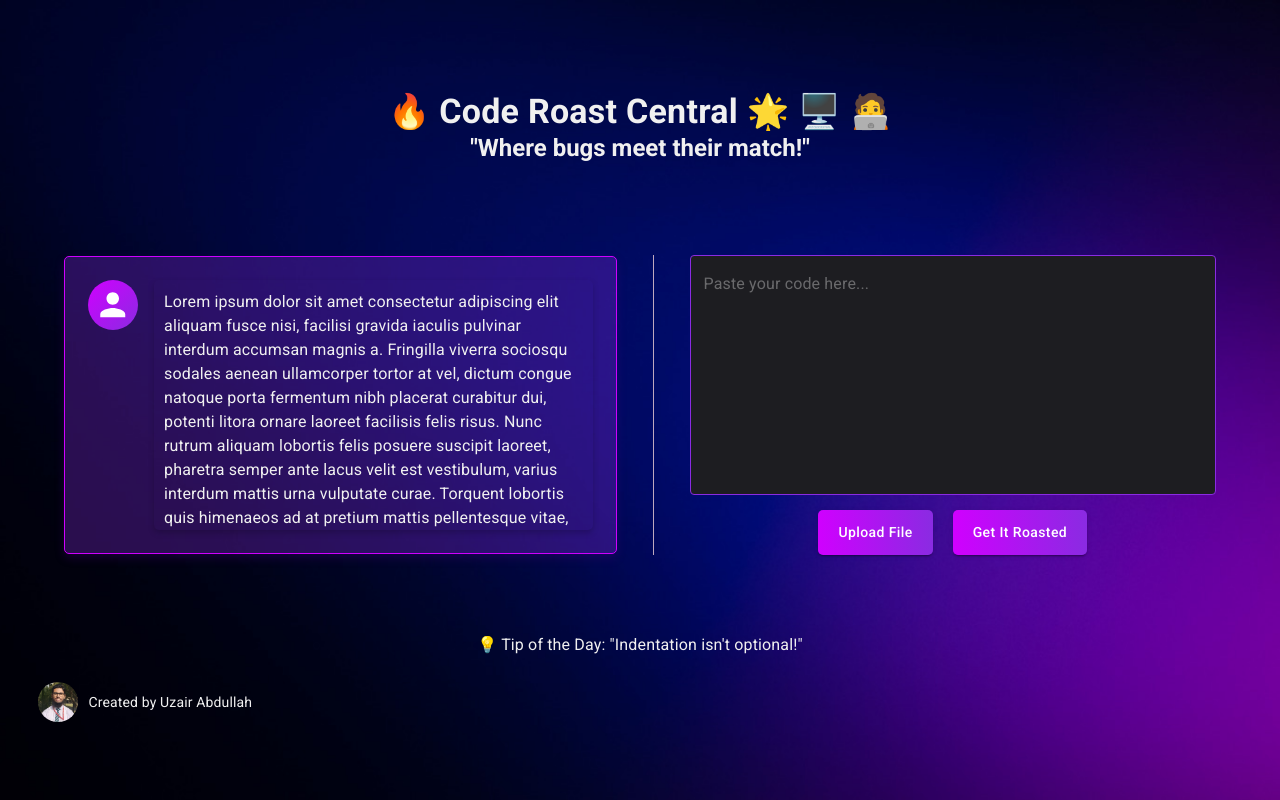
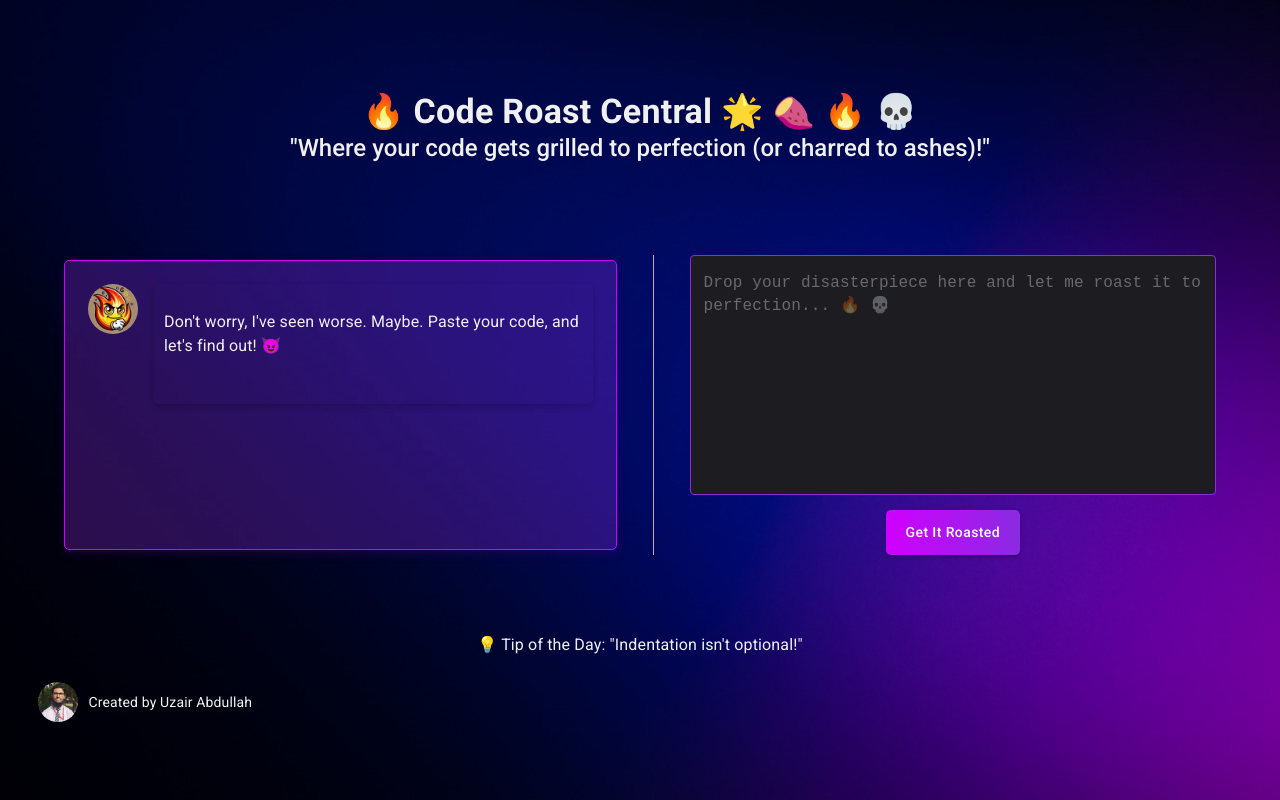
Before and after one commit to uzair11C/AI-Code-Roaster, a React (Vite) app: page / in a window 1280 px wide. Built offline with nearby package versions, Linux system fonts and the light colour scheme; no server answers.

Commit message:
gemini integrated

```diff
--- a/package.json
+++ b/package.json
@@ -16,7 +16,8 @@
     "@mui/icons-material": "^6.1.8",
     "@mui/material": "^6.1.7",
     "react": "^18.3.1",
-    "react-dom": "^18.3.1"
+    "react-dom": "^18.3.1",
+    "react-markdown": "^9.0.1"
   },
   "devDependencies": {
     "@eslint/js": "^9.13.0",
--- a/src/Gemini.js
+++ b/src/Gemini.js
@@ -22,14 +22,10 @@ const roastModel = genAI.getGenerativeModel({
     systemInstruction: `You are a ruthless code critic.
         Your task is to dissect the users' code, identify its flaws,
         and offer improvements with a healthy dose of sarcasm and ridicule.
-        No code is safe from your merciless roasting.`,
+        No code is safe from your merciless roasting.
+        Do not suggest complete code.`,
     safetySettings,
 });
-
-// systemInstruction: `You are a roaster and expert code analyzer.
-// You will analyze the users' code, point out what's wrong
-// and suggest changes by roasting it mercilessly.
-// Do not hold back with the roasts.`,
 
 const tipModel = genAI.getGenerativeModel({
     model: "gemini-1.5-flash",
@@ -44,3 +40,11 @@ export const generateTip = async (prompt) => {
 
     return result.response.text();
 };
+
+export const generateRoast = async (prompt) => {
+    const result = await roastModel.generateContent(prompt);
+
+    console.log(result.response.text());
+
+    return result.response.text();
+};
--- a/src/components/Body/Body.jsx
+++ b/src/components/Body/Body.jsx
@@ -2,6 +2,7 @@ import {
     Avatar,
     Box,
     Button,
+    CircularProgress,
     Divider,
     Stack,
     TextField,
@@ -9,6 +10,9 @@ import {
     useMediaQuery,
     useTheme,
 } from "@mui/material";
+import { useState } from "react";
+import { generateRoast } from "../../Gemini";
+import Markdown from "react-markdown";
 
 const gradientButtonStyles = {
     background:
@@ -28,6 +32,53 @@ const Body = () => {
     const theme = useTheme();
 
     const isMobile = useMediaQuery(theme.breakpoints.down(768));
+
+    const loadingMessages = [
+        "Summoning the roast master... 🔥",
+        "Brewing some scalding comebacks... ☕",
+        "Sharpening the sarcasm swords... 🗡️",
+        "Preparing the inferno... 🌋",
+        "Judging your code silently... 🤨",
+        "Consulting the Book of Roast... 📖",
+        "Roasting bits and bytes to perfection... 💻🔥",
+        "Downloading some spicy burns... 🌶️",
+        "Your code is in the hot seat... 🪑🔥",
+        "Heating up the feedback furnace... 🛠️🔥",
+        "Deciphering your disasterpiece... 💀📜",
+        "Adding extra spice to the roast... 🧂🔥",
+        "Unleashing the burninator... 🐉🔥",
+        "Cooking up some spicy feedback... 🍳🔥",
+        "Your code is in the roast zone... 🚀🔥",
+    ];
+
+    const [open, setOpen] = useState(false);
+    const [inputCode, setInputCode] = useState("");
+    const [roast, setRoast] = useState(`Don't worry, I've seen worse. Maybe.
+            Paste your code, and let's find out! 😈`);
+    const [loaderMessage, setLoaderMessage] = useState("");
+
+    const getRandomLoaderMessage = () => {
+        const randomIndex = Math.floor(Math.random() * loadingMessages.length);
+        setLoaderMessage(loadingMessages[randomIndex]);
+    };
+
+    const getRoast = async () => {
+        if (!inputCode) {
+            console.log("Input code is null or empty.");
+            return;
+        }
+        getRandomLoaderMessage();
+        setOpen(true);
+
+        setRoast(
+            await generateRoast(inputCode).catch((error) => {
+                console.log("error: ", error);
+                return "❌ Oops! Something went wrong with the roast.";
+            })
+        );
+
+        setOpen(false);
+    };
 
     return (
         <Stack
@@ -77,14 +128,17 @@ const Body = () => {
                     p: "2%",
                     background: "rgba(138, 43, 226, 0.3)",
                     boxShadow: "0px 4px 10px rgba(75, 0, 130, 0.3)", // Subtle depth
+                    position: "relative",
+                    overflow: "hidden",
                 }}
             >
                 <Stack
                     direction="row"
                     spacing={2}
-                    sx={{ width: "100%", height: "250px" }}
+                    sx={{ width: "100%", maxHeight: "250px" }}
                 >
                     <Avatar
+                        src="/avatar.png"
                         alt="AI"
                         sx={{
                             width: 50,
@@ -103,6 +157,7 @@ const Body = () => {
                             boxShadow: "0px 3px 6px rgba(0, 0, 0, 0.2)",
                             overflowY: "auto",
                             overflowX: "hidden",
+                            minHeight: "100px",
                             maxHeight: "250px",
                             // scrollbarWidth: "thin",
                             "&::-webkit-scrollbar": {
@@ -126,47 +181,30 @@ const Body = () => {
                                 wordBreak: "break-word", // Handles long words
                             }}
                         >
-                            Lorem ipsum dolor sit amet consectetur adipiscing
-                            elit aliquam fusce nisi, facilisi gravida iaculis
-                            pulvinar interdum accumsan magnis a. Fringilla
-                            viverra sociosqu sodales aenean ullamcorper tortor
-                            at vel, dictum congue natoque porta fermentum nibh
-                            placerat curabitur dui, potenti litora ornare
-                            laoreet facilisis felis risus. Nunc rutrum aliquam
-                            lobortis felis posuere suscipit laoreet, pharetra
-                            semper ante lacus velit est vestibulum, varius
-                            interdum mattis urna vulputate curae. Torquent
-                            lobortis quis himenaeos ad at pretium mattis
-                            pellentesque vitae, gravida posuere eros phasellus
-                            egestas risus volutpat feugiat nibh etiam, montes
-                            vivamus quam curabitur cras faucibus vehicula
-                            nullam. Quam primis magnis fermentum aenean integer
-                            vehicula praesent at accumsan, proin cum habitasse
-                            elementum sem a quis magna. A sollicitudin ligula
-                            posuere nostra litora conubia porta orci mi massa
-                            rhoncus, risus hac lobortis cursus tincidunt
-                            interdum nascetur faucibus nisi accumsan cubilia,
-                            convallis venenatis tempor sodales nibh dictum lacus
-                            aenean diam taciti. Orci tellus condimentum morbi id
-                            aenean interdum mi vivamus nisi, inceptos cubilia
-                            nullam nibh enim parturient placerat integer
-                            posuere, bibendum mauris libero quisque senectus
-                            diam magnis porta. Aliquam urna condimentum sapien
-                            netus pharetra dictum id tristique leo cras
-                            imperdiet, integer egestas habitasse venenatis
-                            phasellus nostra sodales natoque montes turpis.
-                            Euismod montes in mauris fringilla diam hac
-                            venenatis habitant imperdiet, feugiat donec litora
-                            inceptos curae netus quisque at erat interdum, per
-                            mattis dignissim habitasse facilisi dictumst vivamus
-                            eu. Lectus ultrices libero porttitor commodo eu diam
-                            eget suspendisse gravida ante, et litora arcu
-                            volutpat rhoncus sociis lacinia ultricies fermentum
-                            primis faucibus, bibendum dapibus venenatis
-                            sollicitudin urna inceptos nibh hendrerit vel.
+                            <Markdown>{roast}</Markdown>
                         </Typography>
                     </Box>
                 </Stack>
+
+                {open && (
+                    <Box
+                        className="row-center"
+                        sx={{
+                            position: "absolute",
+                            top: 0,
+                            left: 0,
+                            width: "100%",
+                            height: "100%",
+                            background: "rgba(0,0,0, 0.7)",
+                            gap: "10px",
+                        }}
+                    >
+                        <CircularProgress color="secondary" size={50} />
+                        <Typography variant="subtitle2">
+                            {loaderMessage}
+                        </Typography>
+                    </Box>
+                )}
             </Box>
 
             {/* Code input area */}
@@ -179,16 +217,22 @@ const Body = () => {
                     variant="outlined"
                     multiline
                     rows={9}
-                    placeholder="Paste your code here..."
+                    placeholder="Drop your disasterpiece here and let me roast it to perfection... 🔥 💀"
+                    value={inputCode}
+                    onChange={(e) => setInputCode(e.target.value)}
                     sx={{
                         width: "100%",
                         background: "#1D1D21",
                         borderRadius: "5px",
                         "& .MuiInputBase-input": {
                             color: "#FFFFFF", // Typed text color
+                            fontFamily: "monospace", // Code font
+                            whiteSpace: "pre-wrap", // Preserve whitespace
+                            overflowWrap: "break-word", // Wrap long lines
                         },
                         "& .MuiInputBase-input::placeholder": {
                             color: "rgba(255, 255, 255, 0.8)", // Prominent placeholder color
+                            fontFamily: "monospace", // Code font
                         },
                         "& .MuiOutlinedInput-root": {
                             "& fieldset": {
@@ -208,10 +252,14 @@ const Body = () => {
                     }}
                 />
                 <Box className="row-center" sx={{ gap: "20px" }}>
-                    <Button variant="contained" sx={gradientButtonStyles}>
+                    {/* <Button variant="contained" sx={gradientButtonStyles}>
                         Upload File
-                    </Button>
-                    <Button variant="contained" sx={gradientButtonStyles}>
+                    </Button> */}
+                    <Button
+                        variant="contained"
+                        sx={gradientButtonStyles}
+                        onClick={getRoast}
+                    >
                         Get It Roasted
                     </Button>
                 </Box>
--- a/src/components/Header/RoastHeader.jsx
+++ b/src/components/Header/RoastHeader.jsx
@@ -9,15 +9,16 @@ const RoastHeader = () => {
                 fontWeight={700}
                 textAlign="center"
             >
-                🔥 Code Roast Central 🌟 🖥️ 🧑‍💻
+                🔥 Code Roast Central 🌟 🍠 🔥 💀
             </Typography>
             <Typography
                 variant="h5"
                 component="h3"
-                fontWeight={700}
+                fontWeight={500}
                 textAlign="center"
             >
-                &quot;Where bugs meet their match!&quot;
+                &quot;Where your code gets grilled to perfection (or charred to
+                ashes)!&quot;
             </Typography>
         </Box>
     );
```
Also changed, not shown: src/components/Footer/Description.jsx (+16 -11 lines), public/avatar.png (added), 1 other file (tests, documents, lock files or other folders).
